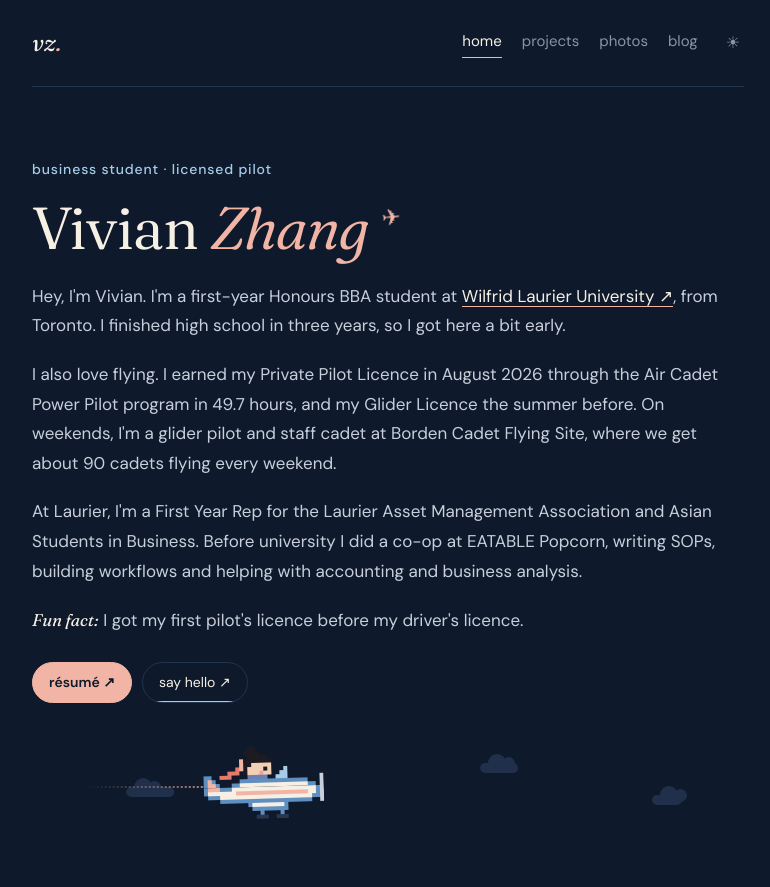
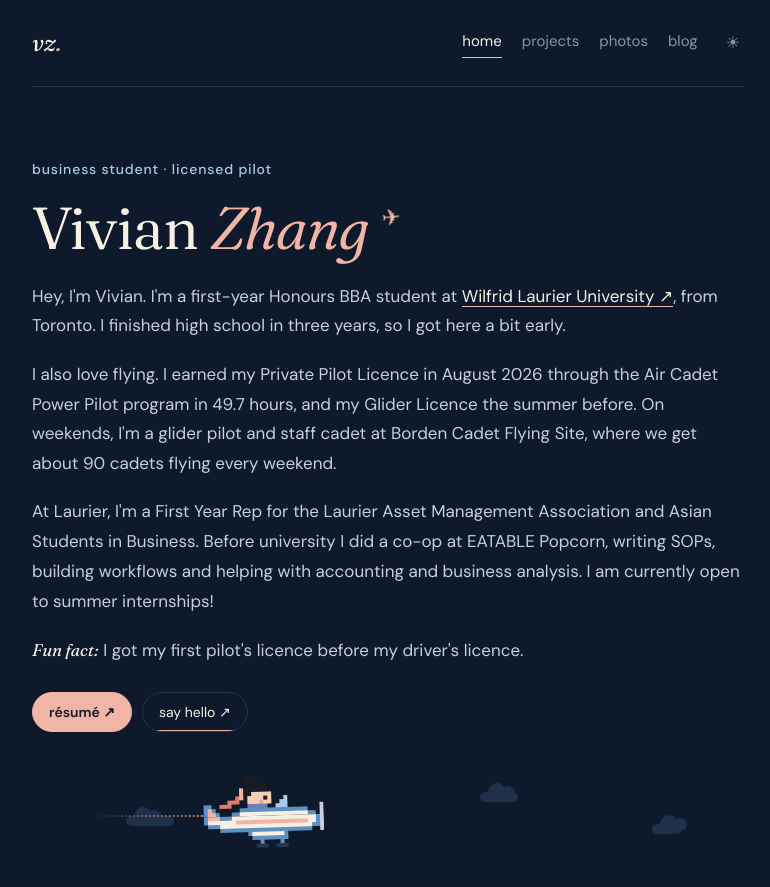
Before and after one commit to vivianpnzhang/vivianpnzhang.github.io, a Jekyll site: the page index.html, which Jekyll copies as it is, in a window 1280 px wide and 900 px high. Shown: the top 887 px of the window, without its empty margins (252-1022 px from the left). Built offline with Jekyll 4.4.1, drawn with Linux system fonts in a browser that asks for light colours.

Commit message:
Add files via upload

```diff
--- a/index.html
+++ b/index.html
@@ -71,6 +71,7 @@
           At Laurier, I'm a First Year Rep for the Laurier Asset Management Association and
           Asian Students in Business. Before university I did a co-op at EATABLE Popcorn,
           writing SOPs, building workflows and helping with accounting and business analysis.
+          I am currently open to summer internships!
         </p>
         <p><em>Fun fact:</em> I got my first pilot's licence before my driver's licence.</p>
 
```
